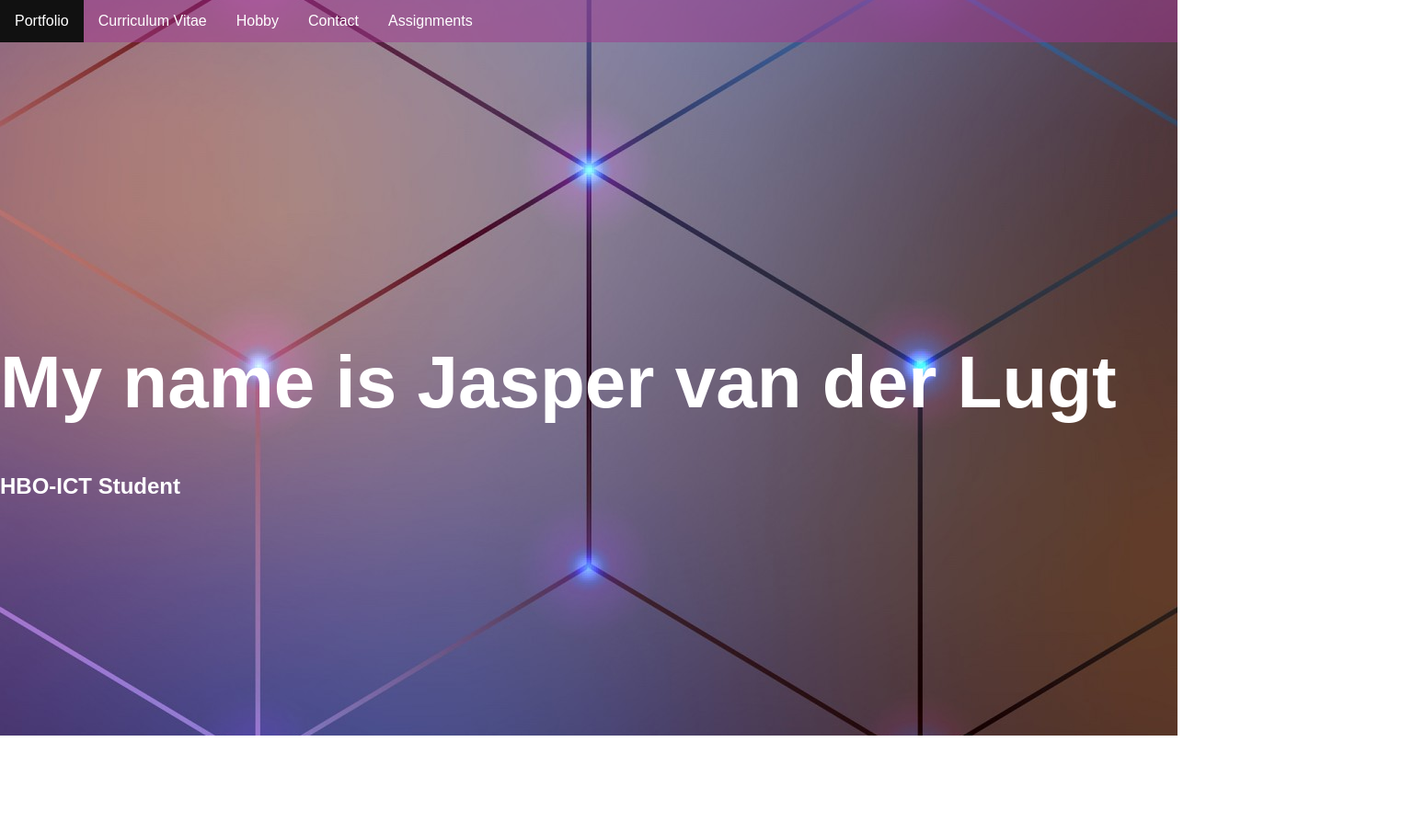
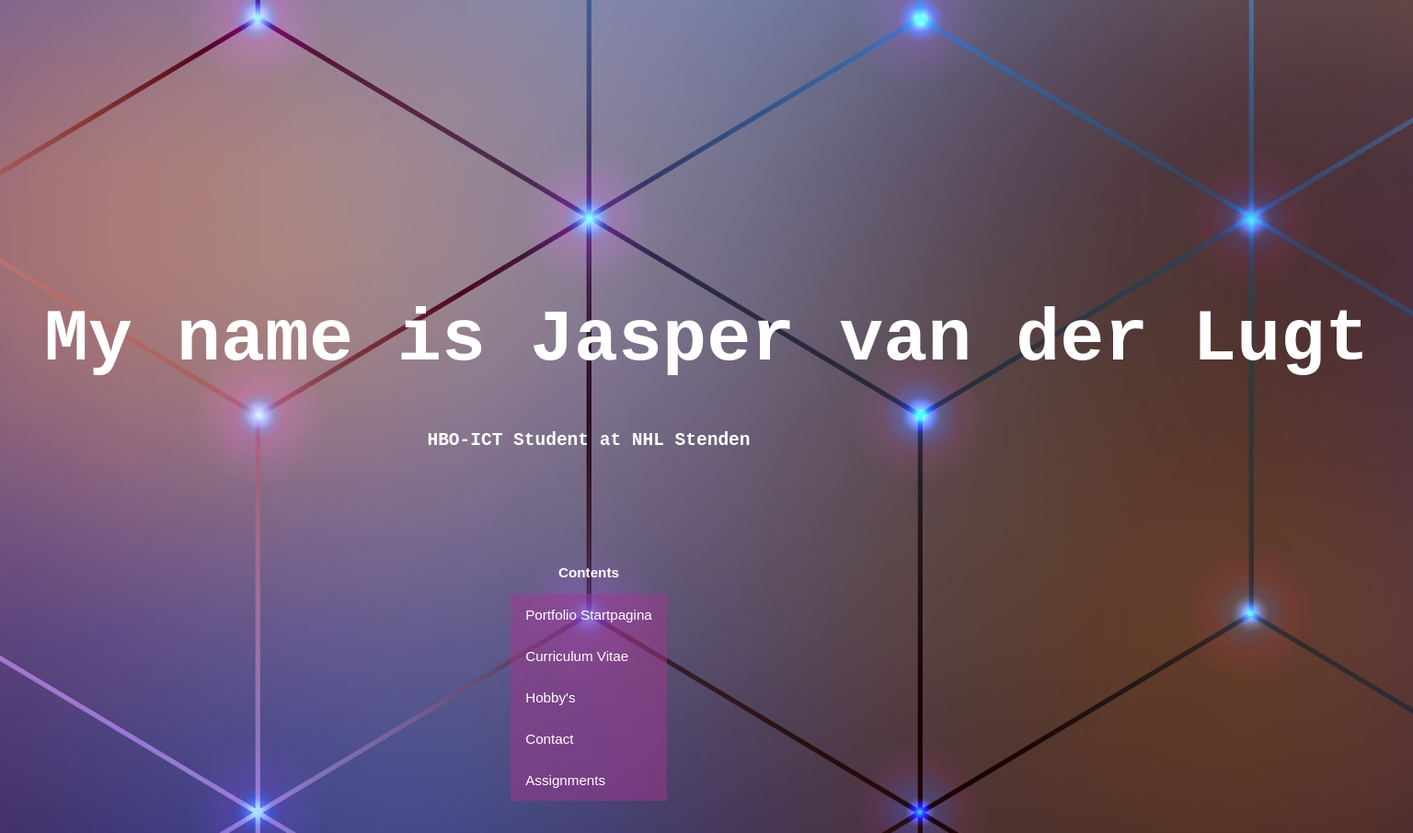
Before and after one commit to Jaspervanderlugt/jaspervanderlugt.github.io, a plain HTML site: page index.html in a window 1280 px wide. Shown: the whole page at 92% size, 1536 px wide, since content can reach past the window. Before the commit the page ends 800 px from the top, so only its background shows below. Drawn offline with Linux system fonts and the light colour scheme.

Commit message:
Update index.html

```diff
--- a/index.html
+++ b/index.html
@@ -18,8 +18,13 @@
 }
 h1 {
     font-size: 80px;
+    text-align: center;
+}
 
+h2 {
+    text-align: center;
 }
+
 ul {
     list-style-type: none;
     margin: 0;
@@ -78,24 +83,50 @@ li a:hover:not(.active) {
     background-color: #e7e7e7
 }
 
+#toc_container {
+    display: table;
+    font-size: 95%;
+    margin: auto;
+    margin-bottom: 1em;
+    padding: 20px;
+    width: auto;
+}
+
+.toc_title {
+    font-weight: 700;
+    text-align: center;
+}
+
+#toc_container li, #toc_container ul, #toc_container ul li{
+    list-style: outside none none !important;
+}
+
 </style>
     </head>
     <body>
-        <div>
-                <nav>
-                        <ul>
-                                <li><a href="index.html">Portfolio</a></li>
-                                <li><a href="CV.html">Curriculum Vitae</a></li>
-                                <li><a href="Hobby.html">Hobby</a></li>
-                                <li><a href="contact.html">Contact</a></li>
-                                <li><a href="Assignments.html">Assignments</a></li>
-                              </ul>
-                </nav>
-        </div>
         <br> <br> <br> <br> <br> <br> <br> <br> <br> <br> <br> <br> <br> <br> <br>
 <div>
-    <h1> My name is Jasper van der Lugt </h1>
-    <h2> HBO-ICT Student </h2>
+    <pre><h1> My name is Jasper van der Lugt </h1></pre>
+    <pre><h2> HBO-ICT Student at NHL Stenden </h2></pre>
 </div>
+<br> <br> <br> <br>
+<div id="toc_container">
+    <p class="toc_title">Contents</p>
+    <ul class="toc_list">
+        <li><a href="index.html">Portfolio Startpagina</a></li>
+    </ul>
+    <ul>
+        <li><a href="CV.html">Curriculum Vitae</a></li>
+    </ul>
+    <ul>
+        <li><a href="Hobby.html">Hobby's</a></li>
+    </ul>
+    <ul>
+        <li><a href="contact.html">Contact</a></li>
+    </ul>
+    <ul>
+        <li><a href="Assignments.html">Assignments</a></li>
+    </ul>
+    </div>
     </body>
     </html>
```
